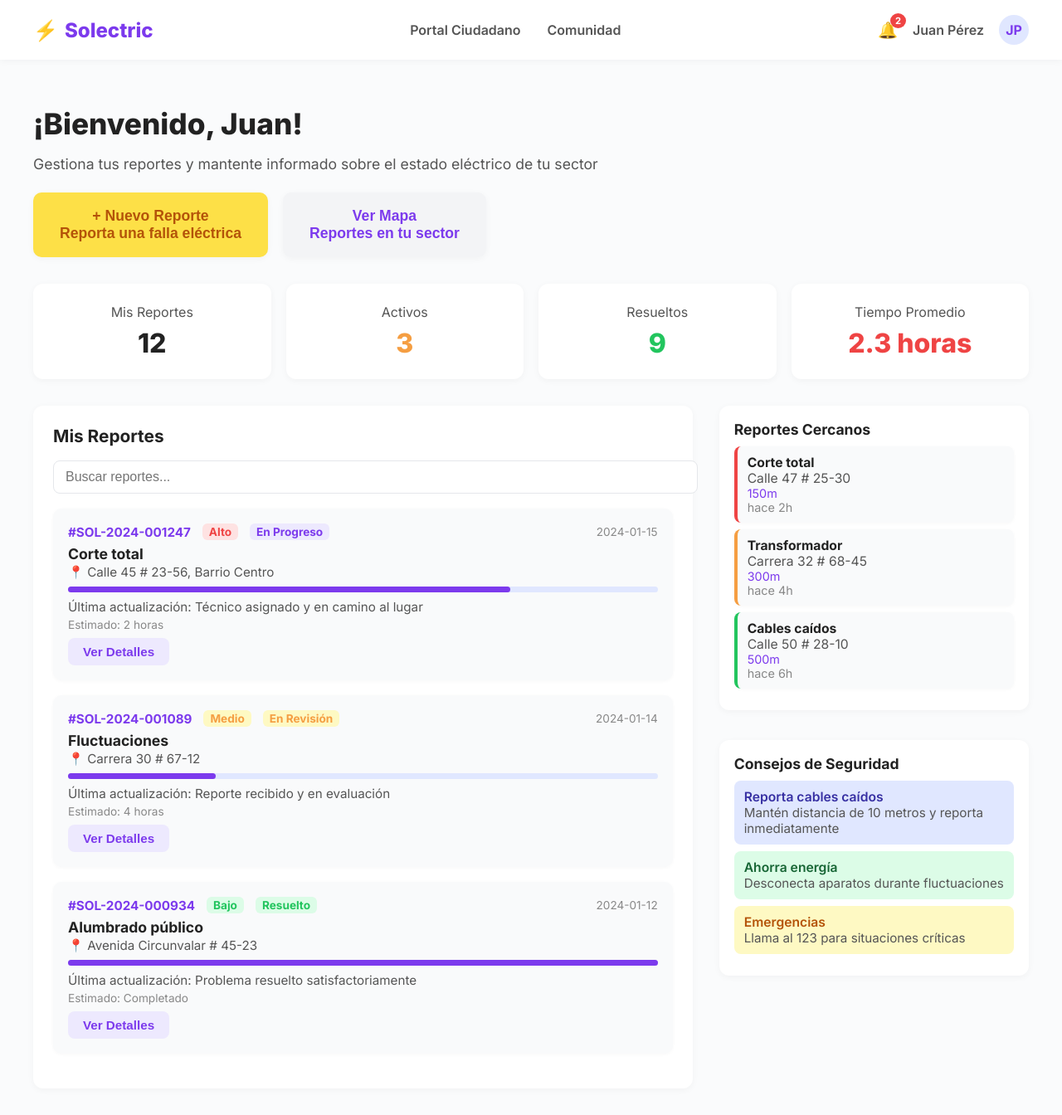
After one commit to HaslanCol1/solectric-webprojects, a Flask app: page /portalciudadano in a window 1280 px wide. The commit adds this page. Shown: the whole page at 83% size. Run offline with Flask 3, Linux system fonts and the light colour scheme.

Commit message:
Frontend por terminar

```diff
--- /dev/null
+++ b/Config/static/css/port-ciudadano.css
@@ -0,0 +1,324 @@
+body {
+    font-family: 'Inter', Arial, sans-serif;
+    background: #fafbfc;
+    margin: 0;
+    color: #222;
+}
+.pc-navbar {
+    display: flex;
+    align-items: center;
+    justify-content: space-between;
+    background: #fff;
+    padding: 18px 40px;
+    box-shadow: 0 2px 8px rgba(0,0,0,0.04);
+}
+.pc-logo {
+    font-size: 1.5rem;
+    font-weight: 800;
+    color: #7c3aed;
+    display: flex;
+    align-items: center;
+    gap: 8px;
+}
+.pc-navbar nav {
+    display: flex;
+    gap: 32px;
+}
+.pc-navbar nav a {
+    color: #555;
+    text-decoration: none;
+    font-weight: 600;
+    font-size: 1rem;
+    transition: color 0.2s;
+}
+.pc-navbar nav a:hover {
+    color: #7c3aed;
+}
+.pc-user {
+    display: flex;
+    align-items: center;
+    gap: 18px;
+}
+.pc-user-name {
+    font-weight: 600;
+    color: #555;
+}
+.pc-avatar {
+    background: #e0e7ff;
+    color: #7c3aed;
+    font-weight: 700;
+    border-radius: 50%;
+    width: 36px;
+    height: 36px;
+    display: flex;
+    align-items: center;
+    justify-content: center;
+    font-size: 1rem;
+}
+.pc-notif {
+    position: relative;
+    font-size: 1.2rem;
+}
+.pc-badge {
+    position: absolute;
+    top: -8px;
+    right: -10px;
+    background: #ef4444;
+    color: #fff;
+    font-size: 0.7rem;
+    border-radius: 50%;
+    padding: 2px 6px;
+    font-weight: 700;
+}
+.pc-main {
+    max-width: 1200px;
+    margin: 0 auto;
+    padding: 32px 16px;
+}
+.pc-title {
+    font-size: 2.2rem;
+    font-weight: 800;
+    margin-bottom: 8px;
+}
+.pc-desc {
+    font-size: 1.1rem;
+    color: #555;
+    margin-bottom: 24px;
+}
+.pc-actions {
+    display: flex;
+    gap: 18px;
+    margin-bottom: 32px;
+}
+.pc-btn-report {
+    background: #fde047;
+    color: #b45309;
+    font-weight: 700;
+    border: none;
+    border-radius: 10px;
+    padding: 18px 32px;
+    font-size: 1.1rem;
+    cursor: pointer;
+    box-shadow: 0 2px 8px rgba(0,0,0,0.04);
+    transition: background 0.2s;
+}
+.pc-btn-report:hover {
+    background: #facc15;
+}
+.pc-btn-map {
+    background: #f3f4f6;
+    color: #7c3aed;
+    font-weight: 700;
+    border: none;
+    border-radius: 10px;
+    padding: 18px 32px;
+    font-size: 1.1rem;
+    cursor: pointer;
+    box-shadow: 0 2px 8px rgba(0,0,0,0.04);
+    transition: background 0.2s;
+}
+.pc-btn-map:hover {
+    background: #e0e7ff;
+}
+.pc-stats {
+    display: flex;
+    gap: 18px;
+    margin-bottom: 32px;
+}
+.pc-stat {
+    background: #fff;
+    border-radius: 12px;
+    box-shadow: 0 2px 8px rgba(0,0,0,0.04);
+    padding: 24px 32px;
+    flex: 1;
+    text-align: center;
+}
+.pc-stat-title {
+    font-size: 1rem;
+    color: #555;
+    margin-bottom: 8px;
+}
+.pc-stat-value {
+    font-size: 2rem;
+    font-weight: 800;
+}
+.pc-warning { color: #f59e42; }
+.pc-success { color: #22c55e; }
+.pc-danger { color: #ef4444; }
+.pc-reports {
+    display: flex;
+    gap: 32px;
+}
+.pc-reports-list {
+    flex: 2;
+    background: #fff;
+    border-radius: 12px;
+    box-shadow: 0 2px 8px rgba(0,0,0,0.04);
+    padding: 24px;
+}
+.pc-reports-list h2 {
+    margin-top: 0;
+    font-size: 1.3rem;
+    font-weight: 700;
+}
+.pc-search {
+    width: 100%;
+    padding: 10px 14px;
+    margin-bottom: 18px;
+    border-radius: 8px;
+    border: 1px solid #e5e7eb;
+    font-size: 1rem;
+}
+.pc-report-card {
+    background: #f9fafb;
+    border-radius: 10px;
+    margin-bottom: 18px;
+    padding: 18px;
+    box-shadow: 0 1px 4px rgba(0,0,0,0.03);
+    position: relative;
+}
+.pc-report-header {
+    display: flex;
+    align-items: center;
+    gap: 10px;
+    font-size: 0.95rem;
+    margin-bottom: 6px;
+}
+.pc-report-id { font-weight: 700; color: #7c3aed; }
+.pc-report-priority {
+    font-size: 0.85rem;
+    font-weight: 700;
+    border-radius: 6px;
+    padding: 2px 8px;
+    margin-left: 4px;
+}
+.pc-report-priority.alto { background: #fee2e2; color: #ef4444; }
+.pc-report-priority.medio { background: #fef9c3; color: #f59e42; }
+.pc-report-priority.bajo { background: #dcfce7; color: #22c55e; }
+.pc-report-status {
+    font-size: 0.85rem;
+    font-weight: 700;
+    border-radius: 6px;
+    padding: 2px 8px;
+    margin-left: 4px;
+}
+.pc-report-status.en-progreso { background: #ede9fe; color: #7c3aed; }
+.pc-report-status.revision { background: #fef9c3; color: #f59e42; }
+.pc-report-status.resuelto { background: #dcfce7; color: #22c55e; }
+.pc-report-date { color: #888; font-size: 0.85rem; margin-left: auto; }
+.pc-report-title {
+    font-size: 1.1rem;
+    font-weight: 700;
+    margin-bottom: 2px;
+}
+.pc-report-location {
+    font-size: 0.95rem;
+    color: #555;
+    margin-bottom: 8px;
+}
+.pc-report-progress {
+    background: #e0e7ff;
+    border-radius: 6px;
+    height: 7px;
+    margin-bottom: 8px;
+    position: relative;
+}
+.pc-report-progress span {
+    display: block;
+    height: 100%;
+    background: #7c3aed;
+    border-radius: 6px;
+    transition: width 0.3s;
+}
+.pc-report-update {
+    font-size: 0.95rem;
+    color: #555;
+    margin-bottom: 4px;
+}
+.pc-report-estimate {
+    font-size: 0.85rem;
+    color: #888;
+    margin-bottom: 8px;
+}
+.pc-btn-details {
+    background: #ede9fe;
+    color: #7c3aed;
+    border: none;
+    border-radius: 8px;
+    padding: 8px 18px;
+    font-weight: 700;
+    cursor: pointer;
+    font-size: 0.95rem;
+    transition: background 0.2s;
+}
+.pc-btn-details:hover {
+    background: #c7d2fe;
+}
+.pc-reports-side {
+    flex: 1;
+    display: flex;
+    flex-direction: column;
+    gap: 24px;
+}
+.pc-nearby {
+    background: #fff;
+    border-radius: 12px;
+    box-shadow: 0 2px 8px rgba(0,0,0,0.04);
+    padding: 18px;
+    margin-bottom: 12px;
+}
+.pc-nearby h3 {
+    margin-top: 0;
+    font-size: 1.1rem;
+    font-weight: 700;
+    margin-bottom: 10px;
+}
+.pc-nearby-item {
+    background: #f9fafb;
+    border-radius: 8px;
+    padding: 10px 12px;
+    margin-bottom: 8px;
+    font-size: 0.98rem;
+    box-shadow: 0 1px 4px rgba(0,0,0,0.03);
+}
+.pc-nearby-item.alto { border-left: 4px solid #ef4444; }
+.pc-nearby-item.medio { border-left: 4px solid #f59e42; }
+.pc-nearby-item.bajo { border-left: 4px solid #22c55e; }
+.pc-nearby-title { font-weight: 700; }
+.pc-nearby-location { color: #555; }
+.pc-nearby-distance { color: #7c3aed; font-size: 0.9rem; }
+.pc-nearby-time { color: #888; font-size: 0.9rem; }
+.pc-tips {
+    background: #fff;
+    border-radius: 12px;
+    box-shadow: 0 2px 8px rgba(0,0,0,0.04);
+    padding: 18px;
+}
+.pc-tips h3 {
+    margin-top: 0;
+    font-size: 1.1rem;
+    font-weight: 700;
+    margin-bottom: 10px;
+}
+.pc-tip {
+    border-radius: 8px;
+    padding: 10px 12px;
+    margin-bottom: 8px;
+    font-size: 0.98rem;
+    font-weight: 600;
+}
+.pc-tip span {
+    display: block;
+    font-size: 0.95rem;
+    font-weight: 400;
+    color: #555;
+}
+.pc-tip.blue { background: #e0e7ff; color: #3730a3; }
+.pc-tip.green { background: #dcfce7; color: #166534; }
+.pc-tip.orange { background: #fef9c3; color: #b45309; }
+@media (max-width: 900px) {
+    .pc-main { max-width: 100%; padding: 16px; }
+    .pc-stats { flex-direction: column; gap: 12px; }
+    .pc-reports { flex-direction: column; gap: 18px; }
+    .pc-reports-side { flex-direction: row; gap: 18px; }
+}
--- /dev/null
+++ b/Config/static/js/port-ciudadano.js
@@ -0,0 +1,17 @@
+// JS para Portal Ciudadano
+// Puedes agregar interactividad aquí, por ejemplo, para la búsqueda de reportes
+
+document.addEventListener('DOMContentLoaded', function() {
+    const searchInput = document.querySelector('.pc-search');
+    const reportCards = document.querySelectorAll('.pc-report-card');
+
+    if (searchInput) {
+        searchInput.addEventListener('input', function() {
+            const val = searchInput.value.toLowerCase();
+            reportCards.forEach(card => {
+                const text = card.textContent.toLowerCase();
+                card.style.display = text.includes(val) ? '' : 'none';
+            });
+        });
+    }
+});
--- /dev/null
+++ b/Config/templates/main/port-ciudadano.html
@@ -0,0 +1,131 @@
+<!DOCTYPE html>
+<html lang="es">
+<head>
+    <meta charset="UTF-8">
+    <meta name="viewport" content="width=device-width, initial-scale=1.0">
+    <title>Solectric | Portal Ciudadano</title>
+    <link rel="stylesheet" href="{{url_for('static', filename='css/port-ciudadano.css')}}">
+    <link href="https://fonts.googleapis.com/css2?family=Inter:wght@400;600;700;800&display=swap" rel="stylesheet">
+</head>
+<body>
+    <header class="pc-navbar">
+        <div class="pc-logo">
+            <span class="icon">⚡</span>
+            <span class="brand">Solectric</span>
+        </div>
+        <nav>
+            <a href="#">Portal Ciudadano</a>
+            <a href="#">Comunidad</a>
+        </nav>
+        <div class="pc-user">
+            <span class="pc-notif">🔔<span class="pc-badge">2</span></span>
+            <span class="pc-user-name">Juan Pérez</span>
+            <span class="pc-avatar">JP</span>
+        </div>
+    </header>
+    <main class="pc-main">
+        <h1 class="pc-title">¡Bienvenido, Juan!</h1>
+        <p class="pc-desc">Gestiona tus reportes y mantente informado sobre el estado eléctrico de tu sector</p>
+        <div class="pc-actions">
+            <button class="pc-btn-report">+ Nuevo Reporte<br><span>Reporta una falla eléctrica</span></button>
+            <button class="pc-btn-map">Ver Mapa<br><span>Reportes en tu sector</span></button>
+        </div>
+        <div class="pc-stats">
+            <div class="pc-stat">
+                <div class="pc-stat-title">Mis Reportes</div>
+                <div class="pc-stat-value">12</div>
+            </div>
+            <div class="pc-stat">
+                <div class="pc-stat-title">Activos</div>
+                <div class="pc-stat-value pc-warning">3</div>
+            </div>
+            <div class="pc-stat">
+                <div class="pc-stat-title">Resueltos</div>
+                <div class="pc-stat-value pc-success">9</div>
+            </div>
+            <div class="pc-stat">
+                <div class="pc-stat-title">Tiempo Promedio</div>
+                <div class="pc-stat-value pc-danger">2.3 horas</div>
+            </div>
+        </div>
+        <section class="pc-reports">
+            <div class="pc-reports-list">
+                <h2>Mis Reportes</h2>
+                <input type="text" class="pc-search" placeholder="Buscar reportes...">
+                <div class="pc-report-card alto">
+                    <div class="pc-report-header">
+                        <span class="pc-report-id">#SOL-2024-001247</span>
+                        <span class="pc-report-priority alto">Alto</span>
+                        <span class="pc-report-status en-progreso">En Progreso</span>
+                        <span class="pc-report-date">2024-01-15</span>
+                    </div>
+                    <div class="pc-report-title">Corte total</div>
+                    <div class="pc-report-location">📍 Calle 45 # 23-56, Barrio Centro</div>
+                    <div class="pc-report-progress"><span style="width:75%"></span></div>
+                    <div class="pc-report-update">Última actualización: Técnico asignado y en camino al lugar</div>
+                    <div class="pc-report-estimate">Estimado: 2 horas</div>
+                    <button class="pc-btn-details">Ver Detalles</button>
+                </div>
+                <div class="pc-report-card medio">
+                    <div class="pc-report-header">
+                        <span class="pc-report-id">#SOL-2024-001089</span>
+                        <span class="pc-report-priority medio">Medio</span>
+                        <span class="pc-report-status revision">En Revisión</span>
+                        <span class="pc-report-date">2024-01-14</span>
+                    </div>
+                    <div class="pc-report-title">Fluctuaciones</div>
+                    <div class="pc-report-location">📍 Carrera 30 # 67-12</div>
+                    <div class="pc-report-progress"><span style="width:25%"></span></div>
+                    <div class="pc-report-update">Última actualización: Reporte recibido y en evaluación</div>
+                    <div class="pc-report-estimate">Estimado: 4 horas</div>
+                    <button class="pc-btn-details">Ver Detalles</button>
+                </div>
+                <div class="pc-report-card bajo">
+                    <div class="pc-report-header">
+                        <span class="pc-report-id">#SOL-2024-000934</span>
+                        <span class="pc-report-priority bajo">Bajo</span>
+                        <span class="pc-report-status resuelto">Resuelto</span>
+                        <span class="pc-report-date">2024-01-12</span>
+                    </div>
+                    <div class="pc-report-title">Alumbrado público</div>
+                    <div class="pc-report-location">📍 Avenida Circunvalar # 45-23</div>
+                    <div class="pc-report-progress"><span style="width:100%"></span></div>
+                    <div class="pc-report-update">Última actualización: Problema resuelto satisfactoriamente</div>
+                    <div class="pc-report-estimate">Estimado: Completado</div>
+                    <button class="pc-btn-details">Ver Detalles</button>
+                </div>
+            </div>
+            <aside class="pc-reports-side">
+                <div class="pc-nearby">
+                    <h3>Reportes Cercanos</h3>
+                    <div class="pc-nearby-item alto">
+                        <div class="pc-nearby-title">Corte total</div>
+                        <div class="pc-nearby-location">Calle 47 # 25-30</div>
+                        <div class="pc-nearby-distance">150m</div>
+                        <div class="pc-nearby-time">hace 2h</div>
+                    </div>
+                    <div class="pc-nearby-item medio">
+                        <div class="pc-nearby-title">Transformador</div>
+                        <div class="pc-nearby-location">Carrera 32 # 68-45</div>
+                        <div class="pc-nearby-distance">300m</div>
+                        <div class="pc-nearby-time">hace 4h</div>
+                    </div>
+                    <div class="pc-nearby-item bajo">
+                        <div class="pc-nearby-title">Cables caídos</div>
+                        <div class="pc-nearby-location">Calle 50 # 28-10</div>
+                        <div class="pc-nearby-distance">500m</div>
+                        <div class="pc-nearby-time">hace 6h</div>
+                    </div>
+                </div>
+                <div class="pc-tips">
+                    <h3>Consejos de Seguridad</h3>
+                    <div class="pc-tip blue">Reporta cables caídos<br><span>Mantén distancia de 10 metros y reporta inmediatamente</span></div>
+                    <div class="pc-tip green">Ahorra energía<br><span>Desconecta aparatos durante fluctuaciones</span></div>
+                    <div class="pc-tip orange">Emergencias<br><span>Llama al 123 para situaciones críticas</span></div>
+                </div>
+            </aside>
+        </section>
+    </main>
+    <script src="{{url_for('static', filename='js/port-ciudadano.js')}}"></script>
+</body>
+</html>
--- a/app.py
+++ b/app.py
@@ -11,5 +11,9 @@ def main():
 def auth():
     return render_template("Vistas/auth.html")
 
+@app.route("/portalciudadano")
+def portalciudadano():
+    return render_template("main/port-ciudadano.html")
+
 if __name__ == "__main__":
     app.run(debug=True, port=5000, host='0.0.0.0')
```
Also changed, not shown: Config/templates/main/index.html (+6 -6 lines), Config/templates/Vistas/analisis-funcionario.html (added), Config/templates/Vistas/comunidad.html (added), Config/templates/Vistas/configuracion.html (added), Config/templates/Vistas/dash-ciudadano.html (added), Config/templates/Vistas/equipos-funcionario.html (added), Config/templates/Vistas/gestion-funcionario.html (added), Config/templates/Vistas/notificaciones.html (added), Config/templates/Vistas/perfil.html (added), Config/templates/Vistas/reporte.html (added), Config/templates/Vistas/reportes-funcionario.html (added), Config/templates/main/port-funcionario.html (added).
